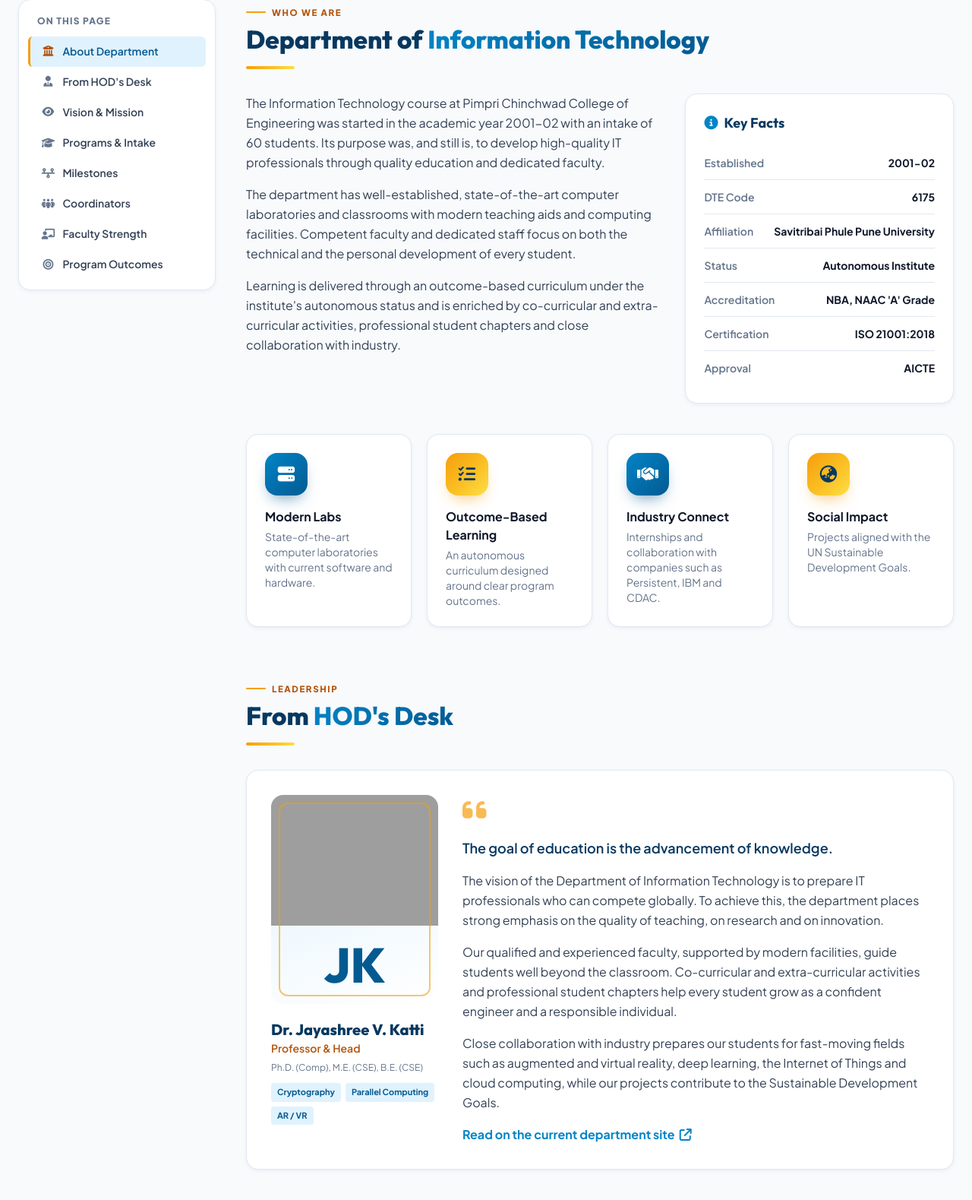
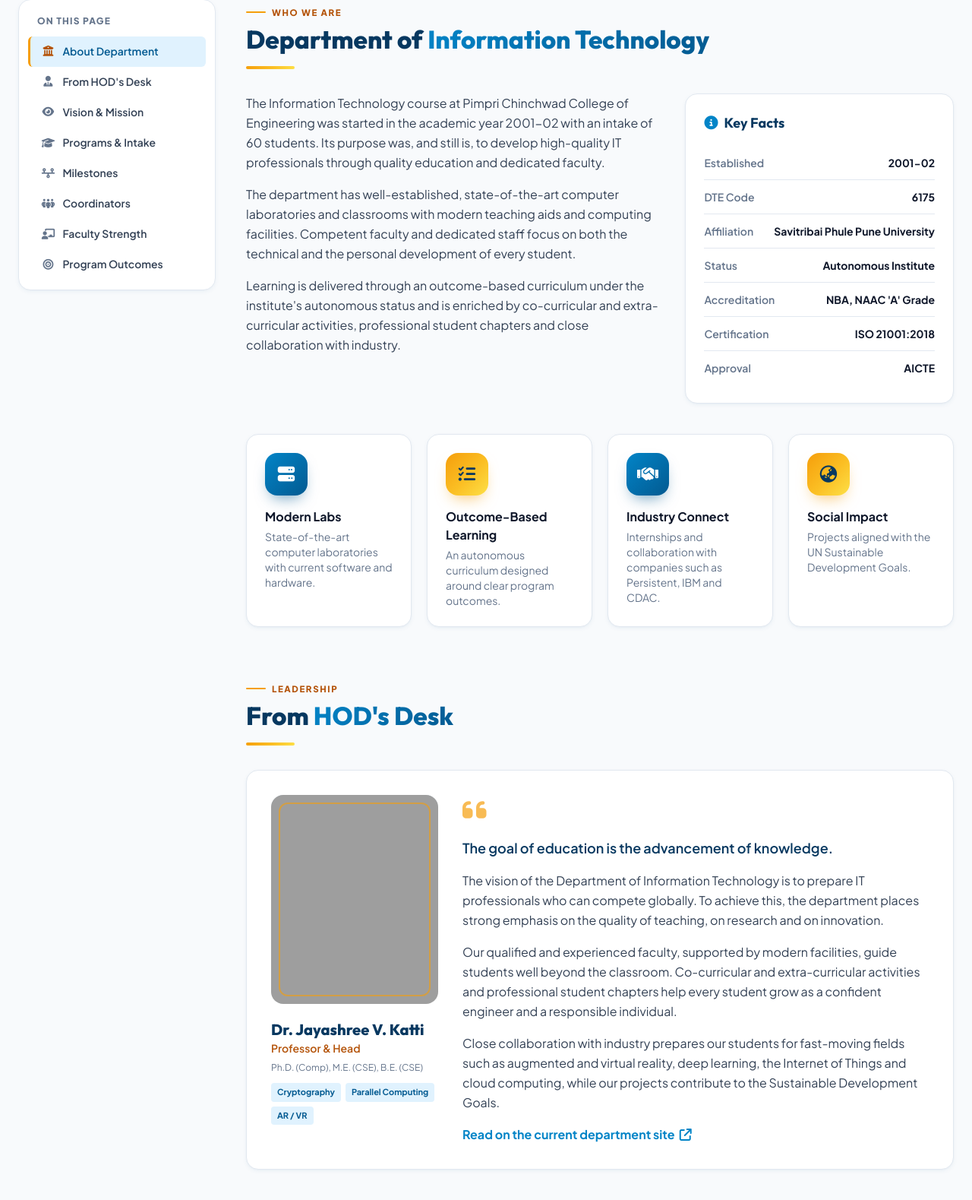
Before and after one commit to prajjwal-github/information-technology, a PHP site: page /about.html in a window 1280 px wide. Shown: the part 610-2189 px from the top of the page at 76% size. Run offline with PHP 8.4, Linux system fonts and the light colour scheme; some libraries are stand-ins or nearby versions; grey boxes are pictures that could not be loaded.

Commit message:
Show the HOD photo on the home page when hod.jpg is added
Co-Authored-By: Claude Opus 5.5 <noreply@anthropic.com>
Claude-Session: https://claude.ai/code/session_014rLNduU942NGRY6gb7tyMW

```diff
--- a/assets/css/it-pages.css
+++ b/assets/css/it-pages.css
@@ -337,7 +337,7 @@ html { scroll-padding-top: 70px; }
   background: linear-gradient(160deg, var(--pccoe-navy-subtle), #fff);
   display: grid; place-items: center;
 }
-.hod-photo-frame img { width: 100%; height: 100%; object-fit: cover; }
+.hod-photo-frame img { position: absolute; inset: 0; width: 100%; height: 100%; object-fit: cover; }
 .hod-initials { font-family: var(--font-display); font-size: 4rem; font-weight: 800; color: var(--pccoe-navy); }
 .hod-photo-frame::after {
   content: ''; position: absolute; inset: 10px; border: 2px solid rgba(245, 158, 11, .6); border-radius: 12px; pointer-events: none;
--- a/index.html
+++ b/index.html
@@ -323,8 +323,10 @@
         <div class="lg:col-span-2 flex justify-center reveal reveal-zoom">
           <div class="relative">
             <div class="w-56 h-56 sm:w-64 sm:h-64 rounded-full bg-white/10 border-2 border-white/20 grid place-items-center backdrop-blur">
-              <div class="w-44 h-44 sm:w-52 sm:h-52 rounded-full bg-white grid place-items-center">
+              <div class="relative w-44 h-44 sm:w-52 sm:h-52 rounded-full bg-white grid place-items-center overflow-hidden">
                 <span class="font-display font-extrabold text-6xl text-navy">JK</span>
+                <!-- HOD photo: assets/images/hod.jpg (initials show if the photo is missing) -->
+                <img src="assets/images/hod.jpg" alt="Dr. Jayashree V. Katti" class="absolute inset-0 w-full h-full object-cover" onerror="this.remove()">
               </div>
             </div>
             <span class="absolute -bottom-2 left-1/2 -translate-x-1/2 whitespace-nowrap bg-gold text-navy-darkest text-xs font-extrabold uppercase tracking-wider px-4 py-2 rounded-full shadow-lg">Head of Department</span>
```
